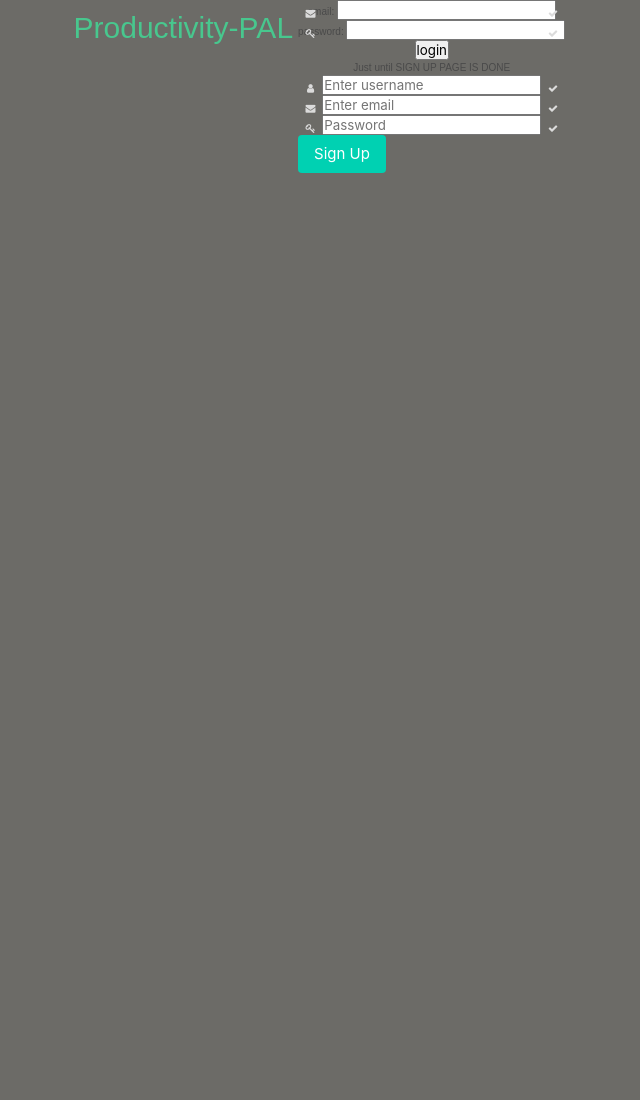
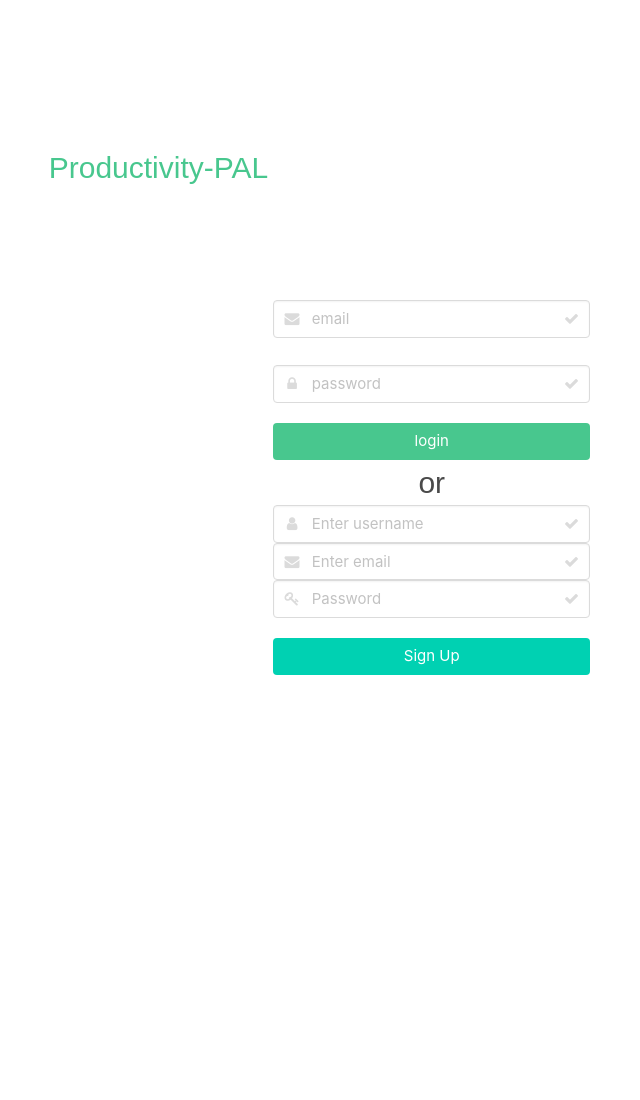
Before and after one commit to aimeedarling/2-Project, a Node server app: page /login in a window 1280 px wide. Shown: the whole page, without its empty margins (323-963 px from the left). Before the commit the page ends 173 px from the top, so only its background shows below. Run offline with Node 20, Linux system fonts and the light colour scheme; some libraries are stand-ins or nearby versions.

Commit message:
added styling to css and login.hbs

```diff
--- a/public/css/style.css
+++ b/public/css/style.css
@@ -29,6 +29,46 @@ html {
     flex-direction: row;
     min-height: 100vh;
     justify-content: center;
-    background-color: var(--quatrinary);
+    background-color: white;
 
   }
+
+  .main {
+    margin-top: 300px;
+    flex-direction: column;
+    min-height: 100vh;
+    justify-content: center;
+  }
+
+  .page-title {
+    margin-top: 140px;
+
+
+  }
+
+  .login-form {
+    justify-self: right;
+
+  }
+
+  .temp-notice {
+    font-size: 30px;
+  }
+
+
+  #login-button {
+    margin-top: 20px;
+    display: block;
+    width: 100%;
+  }
+
+  #signup-button {
+    margin-top: 20px;
+    display: block;
+    width: 100%;
+  }
+
+
+  #email-login {
+    margin-bottom: 20px;
+  }
--- a/views/layouts/main.hbs
+++ b/views/layouts/main.hbs
@@ -22,7 +22,7 @@
         <button class="btn" id="logout">logout</button>
     {{/if}}
     </nav>
-    <main>
+    <main class="main">
         <aside>
             <h2></h2>
         </aside>
--- a/views/login.hbs
+++ b/views/login.hbs
@@ -3,23 +3,26 @@
     <form class="form login-form">
 
         {{!-- login email --}}
+    <div class="field">
+
         <div class="control has-icons-left has-icons-right form-group">
-            <label for="email-login">email:</label>
-            <input class="form-input" type="text" id="email-login" />
-            <span class="icon is-small is-left">
+            {{!-- <label for="email-login">email:</label> --}}
+            <input class="input is-large" type="text" placeholder="email" id="email-login" />
+            <span class="icon is-large is-left">
                 <i class="fa fa-envelope"></i>
             </span>
             <span class="icon is-small is-right">
                 <i class="fa fa-check"></i>
             </span>
         </div>
+    </div>
 
         {{!-- login password --}}
         <div class="control has-icons-left has-icons-right form-group">
-            <label for="password-login">password:</label>
-            <input class="form-input" type="password" id="password-login" />
+            {{!-- <label for="password-login">password:</label> --}}
+            <input class="input is-large" type="password" placeholder="password"  id="password-login" />
             <span class="icon is-small is-left">
-                <i class="fa fa-key"></i>
+                <i class="fa fa-lock"></i>
             </span>
             <span class="icon is-small is-right">
                 <i class="fa fa-check"></i>
@@ -27,12 +30,16 @@
         </div>
         {{!-- login button --}}
         <div class="form-group">
-            <button class="btn btn-primary" type="submit" id="login-button">login</button>
+            <div class="field">
+                <p class="control">
+                    <button class="button is-success is-large" type="submit" id="login-button">login</button>
+                </p>
+            </div>
         </div>
     </form>
 
 
-    <p class="temp-notice">Just until SIGN UP PAGE IS DONE</p>
+    <p class="temp-notice">or</p>
 
     {{!-- SIGNUP form --}}
     <form class="field signup-form">
@@ -40,7 +47,7 @@
         {{!-- form - sign up username --}}
         <section class="control has-icons-left has-icons-right form-group">
             {{!-- <input class="form-input" type="text" placeholder="Enter username" id="username-signup"> --}}
-            <input class="form-input" type="text" placeholder="Enter username" id="username-signup">
+            <input class="input is-large" type="text" placeholder="Enter username" id="username-signup">
             <span class="icon is-small is-left">
                 <i class="fa fa-user"></i>
             </span>
@@ -53,7 +60,7 @@
 
         <section class="control has-icons-left has-icons-right form-group">
             {{!-- <input class="form-input" type="text" placeholder="Enter email" id="email-login"> --}}
-            <input class="form-input" type="text" placeholder="Enter email" id="email-signup">
+            <input class="input is-large" type="text" placeholder="Enter email" id="email-signup">
             <span class="icon is-small is-left">
                 <i class="fa fa-envelope"></i>
             </span>
@@ -66,7 +73,7 @@
         <div class="field form-group">
             <section class="control has-icons-left has-icons-right">
                 {{!-- <input class="form-input" type="password" placeholder="Password" id="password-login" /> --}}
-                <input class="form-input" type="password" placeholder="Password" id="password-signup" />
+                <input class="input is-large" type="password" placeholder="Password" id="password-signup" />
                 <span class="icon is-small is-left">
                     <i class="fa fa-key"></i>
                 </span>
```
